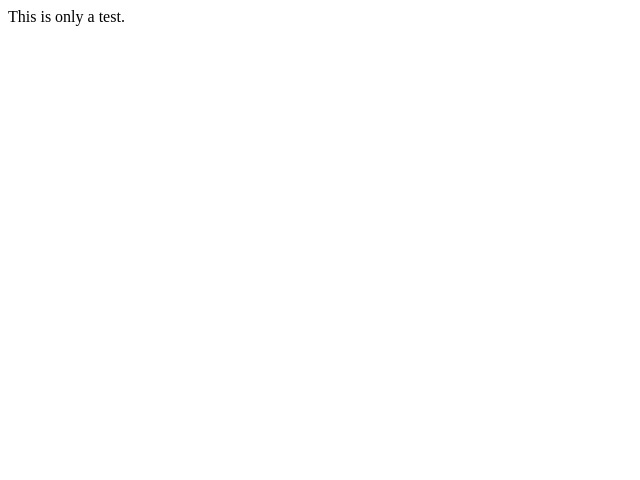
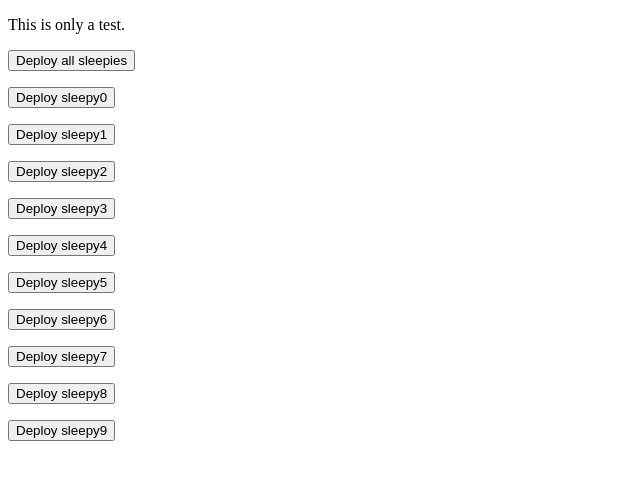
Before and after one commit to verythorough/sleepy-test, a plain HTML site: page index.html in a window 1280 px wide. Shown: the whole page, without its empty margins (0-640 px from the left). Drawn offline with Linux system fonts and the light colour scheme.

Commit message:
Add some deploy buttons

```diff
--- a/index.html
+++ b/index.html
@@ -1 +1,36 @@
-This is only a test.
+<!DOCTYPE html>
+<html>
+  <head>
+    <title>This is only a text.</title>
+  </head>
+  <body>
+    <p>This is only a test.</p>
+    <p><button onclick="deployAll()">Deploy all sleepies</button></p>
+    <p><button onclick="deploy(0)">Deploy sleepy0</button></p>
+    <p><button onclick="deploy(1)">Deploy sleepy1</button></p>
+    <p><button onclick="deploy(2)">Deploy sleepy2</button></p>
+    <p><button onclick="deploy(3)">Deploy sleepy3</button></p>
+    <p><button onclick="deploy(4)">Deploy sleepy4</button></p>
+    <p><button onclick="deploy(5)">Deploy sleepy5</button></p>
+    <p><button onclick="deploy(6)">Deploy sleepy6</button></p>
+    <p><button onclick="deploy(7)">Deploy sleepy7</button></p>
+    <p><button onclick="deploy(8)">Deploy sleepy8</button></p>
+    <p><button onclick="deploy(9)">Deploy sleepy9</button></p>
+
+    <script>
+      function deploy(sleepNumber) {
+        let hookUrl = 'https://api.netlify.com/build_hooks/5f0e39f2915a551c4f55d74a?trigger_branch=sleepy' + sleepNumber
+        var xhr = new XMLHttpRequest()
+        xhr.open('POST', hookUrl)
+        xhr.send('{}')
+        console.log(`Triggered for sleepy${sleepNumber}`)
+      }
+
+      function deployAll() {
+        for (i = 0 ; i <= 9 ; i++) {
+          deploy(i)
+        }
+      }
+    </script>
+  </body>
+</html>
```
